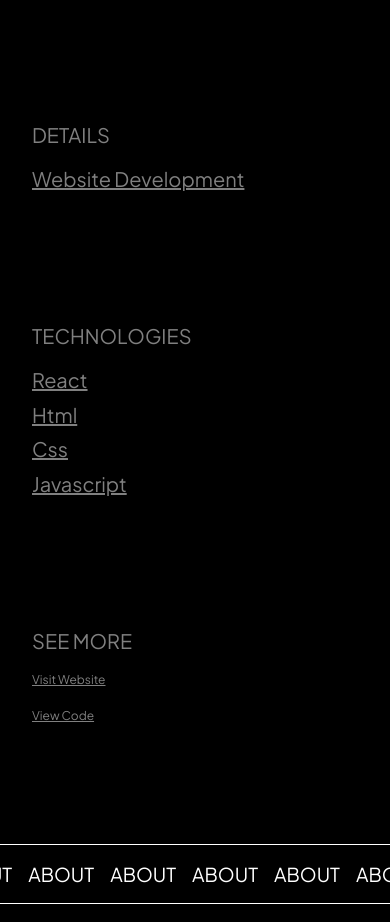
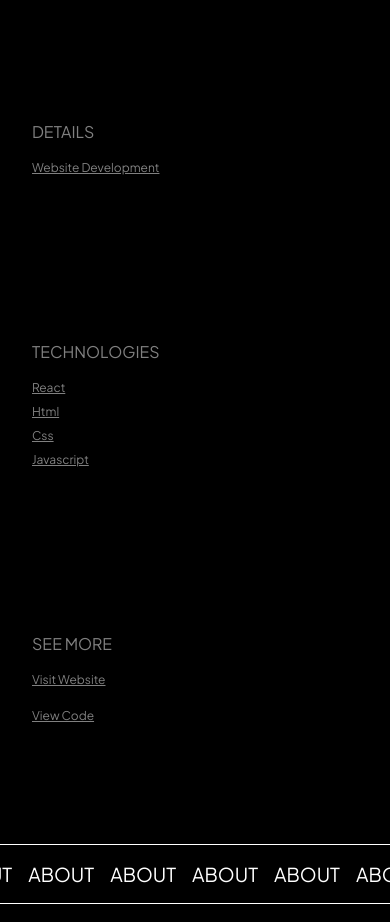
Before and after one commit to nes-pisati/portfolio, a React (Vite) app: page /project/antidea in a window 390 px wide. Shown: the part 1760-2682 px from the top of the page. Built offline with nearby package versions, Linux system fonts and the light colour scheme.

Commit message:
Minor ui fixes

```diff
--- a/src/components/project/FooterNavigation.tsx
+++ b/src/components/project/FooterNavigation.tsx
@@ -23,7 +23,7 @@ export default function FooterNavigation() {
     }
 
     return (
-        <div className="py-20">
+        <div className="py-10 md:py-20">
             <div className="flex justify-between">
                 <div className="flex">
                     <p className="menu-item" onClick={handleNavigateBack}>&lt; {t("goBack")}</p>
--- a/src/components/project/ProjectInfo.tsx
+++ b/src/components/project/ProjectInfo.tsx
@@ -12,32 +12,32 @@ export default function ProjectInfo({ details, technologies, furtherTechnologies
     return (
         <section className="project-info-section">
             <div className="project-info-row">
-                <p>DETAILS</p>
-                <p className="underline md:text-base text-xs">{details}</p>
+                <span>DETAILS</span>
+                <span className="underline md:text-base text-xs">{details}</span>
             </div>
 
             <div className={furtherTechnologies && furtherTechnologies.length > 0 ? "flex flex-col md:flex-row gap-5 md:gap-10" : ""}>
                 <div className="project-info-row">
-                    <p>TECHNOLOGIES</p>
+                    <span>TECHNOLOGIES</span>
                     <div className="project-info-technologies">
                         {technologies.map((tech, index) => (
-                            <p key={index} className="underline md:text-base text-xs">{tech}</p>
+                            <span key={index} className="underline md:text-base text-xs">{tech}</span>
                         ))}
                     </div>
                 </div>
                 {furtherTechnologies && furtherTechnologies.length > 0 && (
                     <div className="project-info-row-further-technologies">
-                        <p>FURTHER TECHNOLOGIES</p>
+                        <span>FURTHER TECHNOLOGIES</span>
                         <div className="project-info-technologies">
                             {furtherTechnologies.map((tech, index) => (
-                                <p key={index} className="underline md:text-base text-xs">{tech}</p>
+                                <span key={index} className="underline md:text-base text-xs">{tech}</span>
                             ))}
                         </div>
                     </div>
                 )}
             </div>
             <div className="project-info-row">
-                <p>SEE MORE</p>
+                <span>SEE MORE</span>
                 <div className="flex flex-col md:flex-row gap-5 md:gap-10">
                     {liveUrl && <a href={liveUrl} target="_blank" rel="noreferrer" className="underline md:text-base text-xs">Visit Website</a>}
                     {repoUrl && <a href={repoUrl} target="_blank" rel="noreferrer" className="underline md:text-base text-xs">View Code</a>}
--- a/src/components/ui-kit/Footer.tsx
+++ b/src/components/ui-kit/Footer.tsx
@@ -12,8 +12,8 @@ export default function Footer() {
     return (
         <footer className="padding-x py-10">
             <p className="section-title">{t("contacts.title")}</p>
-            <ul className="flex justify-between pt-20 pb-10">
-                <li className="transition-all duration-300">
+            <ul className="flex justify-between pt-10 md:pt-20 pb-10">
+                <li className="transition-all duration-300 text-xs md:text-base">
                     <a
                         href={`mailto:${email}`}
                         onMouseEnter={() => setIsHoveredEmail(true)}
@@ -28,10 +28,10 @@ export default function Footer() {
                         </span>
                     </a>
                 </li>
-                <li>
+                <li className="text-xs md:text-base">
                     <a href={github} target="_blank" rel="noopener noreferrer">.GitHub</a>
                 </li>
-                <li>
+                <li className="text-xs md:text-base">
                     <a href={linkedin} target="_blank" rel="noopener noreferrer">.LinkedIn</a>
                 </li>
             </ul>
--- a/src/components/ui-kit/HpProjectTitle.tsx
+++ b/src/components/ui-kit/HpProjectTitle.tsx
@@ -83,7 +83,7 @@ export default function HpProjectTitle({ title, image, slug }: { title: string,
 
             <div
                 ref={imgRef}
-                className="absolute bottom-8 left-1/2 -translate-x-1/2 pointer-events-none z-10 w-75 h-75"
+                className="absolute bottom-8 left-1/2 -translate-x-1/2 pointer-events-none z-10 w-40 h-40 md:w-75 md:h-75"
                 style={{ opacity: 0, transform: 'translateX(-50%) scale(0.8)' }}
             >
                 <img src={image} alt="image" className='rounded-xl w-full h-full object-cover' />
--- a/src/components/ui-kit/SlidingText.tsx
+++ b/src/components/ui-kit/SlidingText.tsx
@@ -37,7 +37,7 @@ export default function SlidingText() {
     return (
         <>
             <BlackShade>
-                <div className="relative overflow-hidden bg-yellow h-[45vh]">
+                <div className="relative overflow-hidden bg-yellow h-[15vh] md:h-[45vh]">
                     <div className="sliding-text-container bg-pink">
                         {words.map((word, i) => (
                             <p key={`orig-${i}`} className="sliding-text">{word}</p>
```
Also changed, not shown: 2 other files (tests, documents, lock files or other folders).
